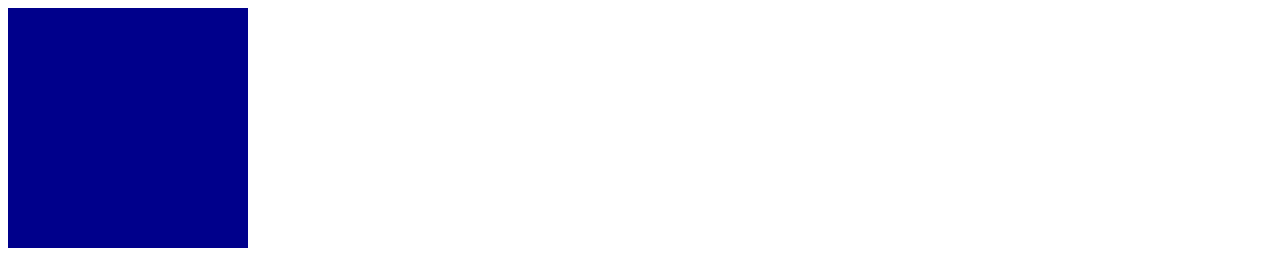
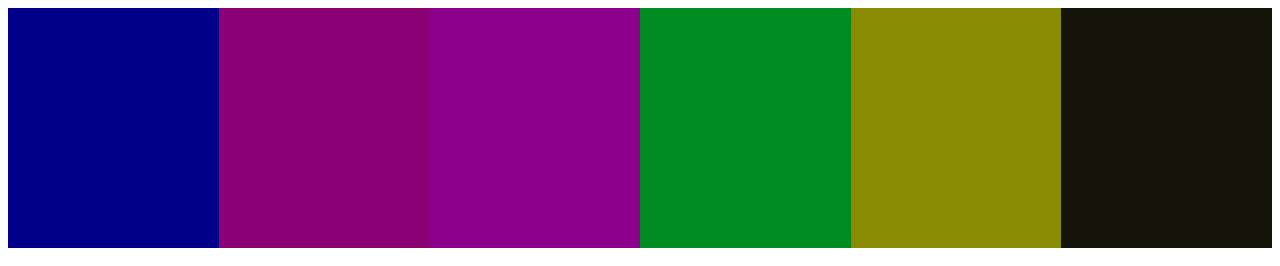
Before and after one commit to myfriendsss/myslelectbooks, a plain HTML site: page index.html in a window 1280 px wide. Shown: the top 266 px of the page. Drawn offline with Linux system fonts and the light colour scheme.

Commit message:
Add files via upload

```diff
--- a/css/styles.css
+++ b/css/styles.css
@@ -2,12 +2,16 @@ p1 {
  font-size: 24px;
  color: brown;
 
+}
+section{
+ display: flex;
 }
 
 img {
  width: 600PX;
  height: 150PX;
 }
+
 .box {
 width: 80px;
 height: 80px;
@@ -22,3 +26,73 @@ transition-duration: 1s;
 .body{
  padding: 60px;
 }
+.box2 {
+width: 80px;
+height: 80px;
+background-color: rgb(139, 0, 116);
+padding: 80px;
+transition-property: border-radius;
+transition-duration: 1s;
+}
+.box2:hover{
+ border-radius: 50%;
+}
+.body{
+ padding: 60px;
+}
+.box3 {
+width: 80px;
+height: 80px;
+background-color: rgb(139, 0, 139);
+padding: 80px;
+transition-property: border-radius;
+transition-duration: 1s;
+}
+.box3:hover{
+ border-radius: 50%;
+}
+.body{
+ padding: 60px;
+}
+.box4 {
+width: 80px;
+height: 80px;
+background-color: rgb(0, 139, 35);
+padding: 80px;
+transition-property: border-radius;
+transition-duration: 1s;
+}
+.box4:hover{
+ border-radius: 50%;
+}
+.body{
+ padding: 60px;
+}
+.box5 {
+width: 80px;
+height: 80px;
+background-color: rgb(137, 139, 0);
+padding: 80px;
+transition-property: border-radius;
+transition-duration: 1s;
+}
+.box5:hover{
+ border-radius: 50%;
+}
+.body{
+ padding: 60px;
+}
+.box6 {
+width: 80px;
+height: 80px;
+background-color: rgb(20, 20, 10);
+padding: 80px;
+transition-property: border-radius;
+transition-duration: 1s;
+}
+.box6:hover{
+ border-radius: 50%;
+}
+.body{
+ padding: 60px;
+}
--- a/index.html
+++ b/index.html
@@ -7,7 +7,14 @@
   <link rel ="icon" href="favicon.icon">
  </head>
  <body>
-    <div class="box"></div>
+    <section>
+       <div class="box"></div>
+       <div class="box2"></div>
+       <div class="box3"></div>
+       <div class="box4"></div>
+       <div class="box5"></div>
+       <div class="box6"></div>
+    </section>
 
   <center>
    <h1>私が選んだ１０冊</h1><br><img src="IMG/IMG_3787.jpg">
@@ -30,6 +37,8 @@
        <li>零戦撃墜王</li>
        <li>命の初夜</li>
     </ol>
+    <p3>なんだ、子供の読むような物ばかりじゃないかと皆さんは思うでしょうが列挙した物はどれもこれも面白いものばかりです、SFではなんと言っても古典的なジュールベルヌです本当は１５少年漂流記や、月世界旅行以外でも地底探検物や８０日間世界一周とか海底2万マイルとかほんとうに楽しい読み物だらけです。ほとんどこの人一人でSFを書き切ってしまいその後の他の作家の作品はおこぼれにすぎない状況とは言い過ぎでないような気がします
+    </p3>
 
 
  </body>
```
